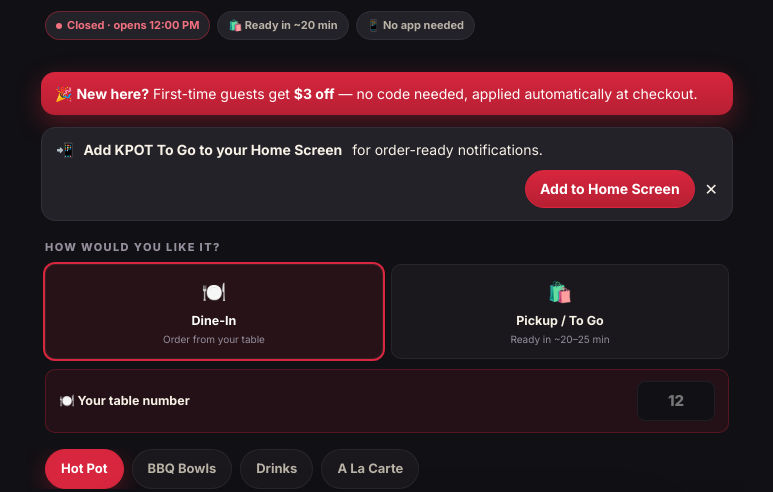
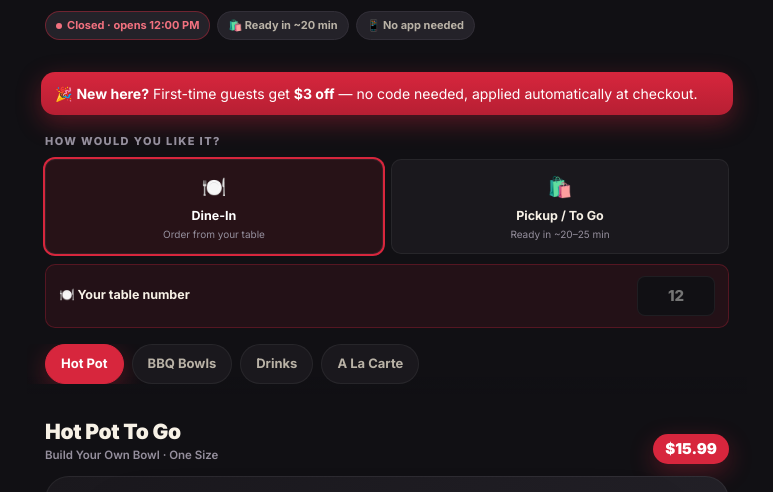
Before and after one commit to shigene-netizen/kpot-order, a website: page index.html in a window 1280 px wide. Shown: the part 254-746 px from the top of the page, without its empty margins (253-1026 px from the left). Drawn offline with Linux system fonts and the light colour scheme; no server answers.

Commit message:
Remove generic A2HS CTA

```diff
--- a/index.html
+++ b/index.html
@@ -72,13 +72,6 @@
     🎉 <b>New here?</b> First-time guests get <b>$3 off</b> — no code needed, applied automatically at checkout.
   </div>
 
-  <!-- ============ ADD TO HOME SCREEN ============ -->
-  <div class="a2hs-cta" id="a2hsCta" hidden>
-    📲 <b>Add KPOT To Go to your Home Screen</b> for order-ready notifications.
-    <button class="a2hs-btn" id="a2hsBtn">Add to Home Screen</button>
-    <button class="a2hs-x" id="a2hsX" aria-label="Dismiss">✕</button>
-  </div>
-
   <!-- ============ ORDER TYPE ============ -->
   <section class="ordertype">
     <div class="section-label">How would you like it?</div>
```
